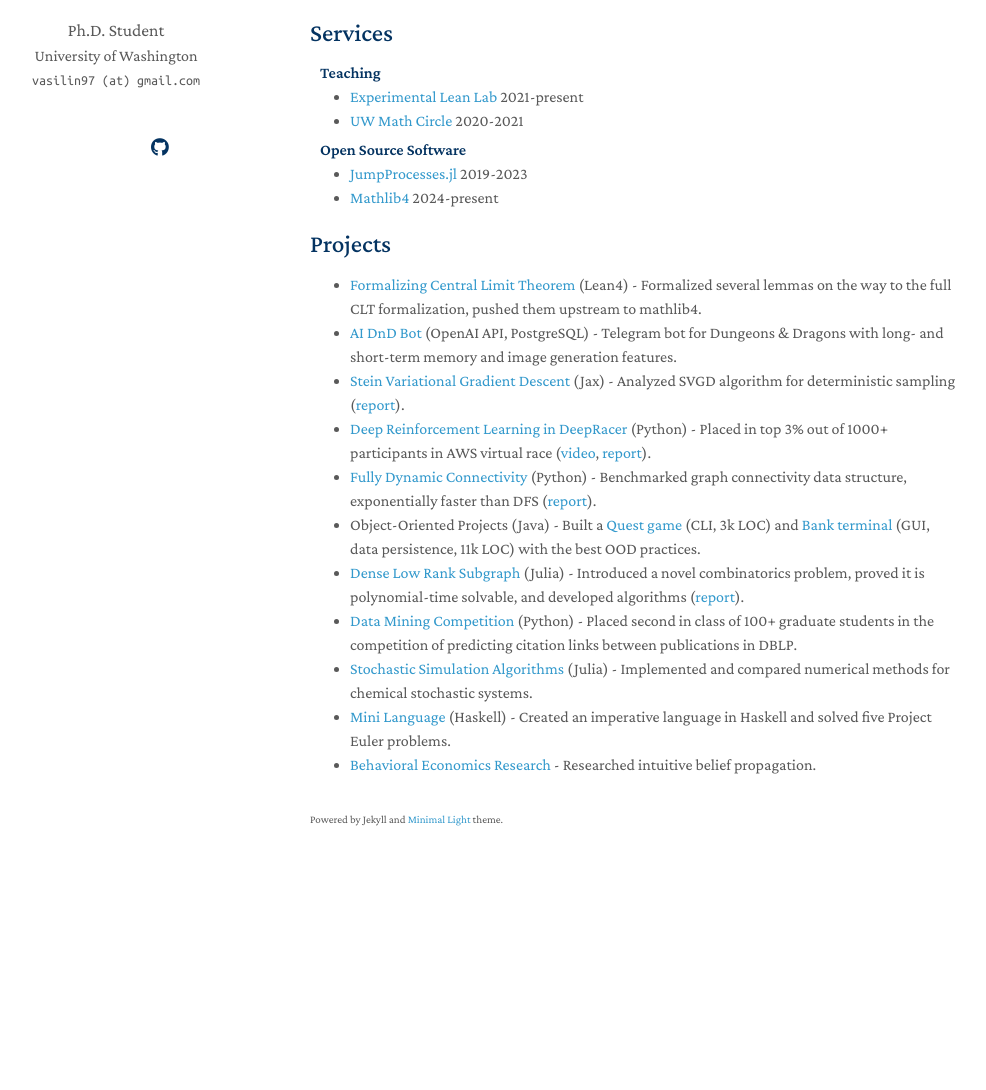
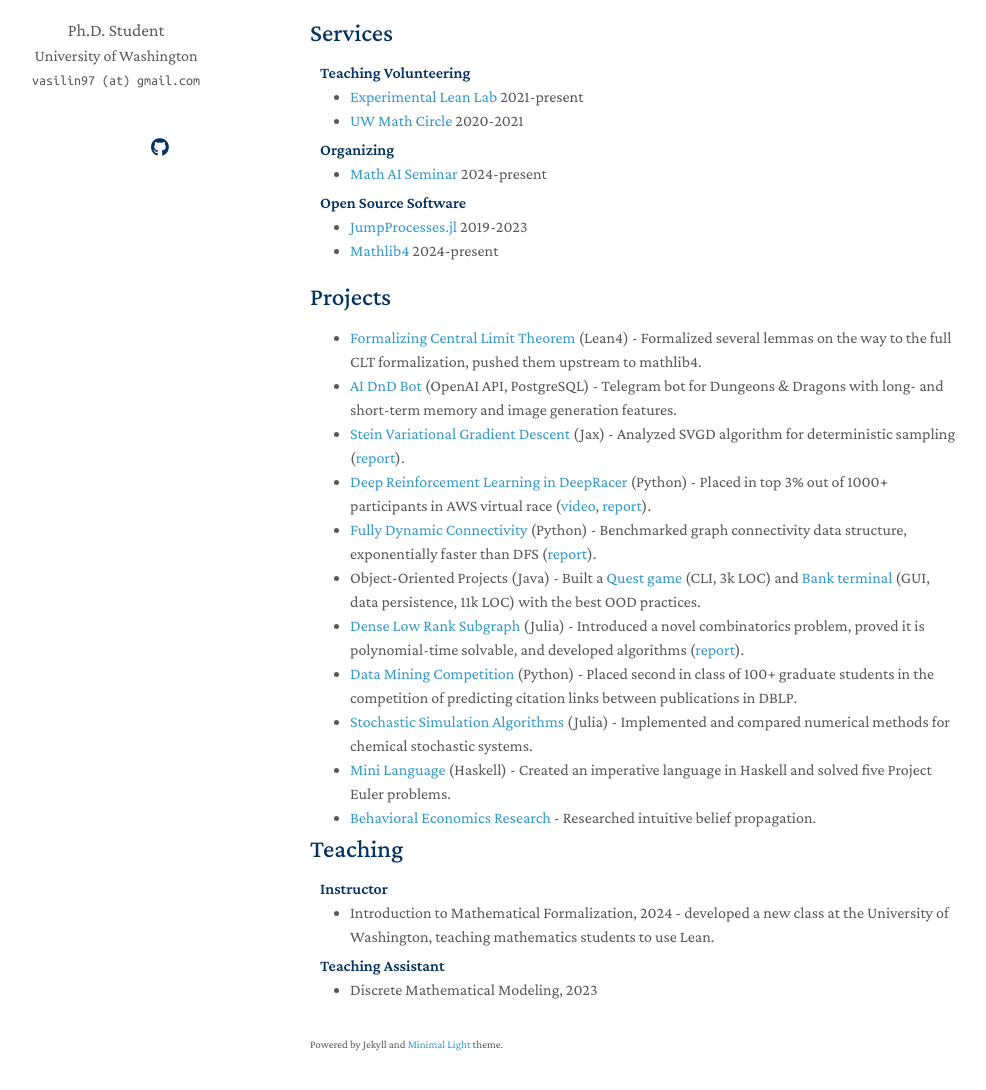
Before and after one commit to Vilin97/Vilin97.github.io, a Jekyll site: the page built from index.md, in a window 1280 px wide and 1400 px high, scrolled down 937 px. Shown: the part 275-1365 px from the top of the window, without its empty margins (160-1146 px from the left). Built offline with Jekyll 4.4.1, drawn with Linux system fonts in a browser that asks for light colours; a style sheet for code colours, icons or effects is not loaded; before the commit the page ends 2112 px from its top, so only the background shows below that.

Commit message:
Add teaching.

```diff
--- a/_includes/services.md
+++ b/_includes/services.md
@@ -1,11 +1,18 @@
 ## Services
 
-<h4 style="margin:0 10px 0;">Teaching</h4>
+<h4 style="margin:0 10px 0;">Teaching Volunteering</h4>
 
 <ul style="margin:0 0 5px;">
   <li><a href="https://sites.math.washington.edu/~jarod/xll.html">Experimental Lean Lab</a> 2021-present</li>
   <li><a href="https://sites.math.washington.edu/~mathcircle/circle/">UW Math Circle</a> 2020-2021</li>
 </ul>
+
+<h4 style="margin:0 10px 0;">Organizing</h4>
+<ul style="margin:0 0 5px;">
+  <li><a href="https://math.washington.edu/events/series/math-ai-seminar">Math AI Seminar</a> 2024-present</li>
+</ul>
+
+
 
 <h4 style="margin:0 10px 0;">Open Source Software</h4>
 
--- /dev/null
+++ b/_includes/teaching.md
@@ -0,0 +1,13 @@
+## Teaching
+
+<h4 style="margin:0 10px 0;">Instructor</h4>
+
+<ul style="margin:0 0 5px;">
+    <li>Introduction to Mathematical Formalization, 2024 - developed a new class at the University of Washington, teaching mathematics students to use Lean.</li>
+</ul>
+
+<h4 style="margin:0 10px 0;">Teaching Assistant</h4>
+
+<ul style="margin:0 0 5px;">
+    <li>Discrete Mathematical Modeling, 2023</li>
+</ul>
--- a/index.md
+++ b/index.md
@@ -26,3 +26,5 @@ I am a Ph.D. student at the University of Washington.
 {% include_relative _includes/services.md %}
 
 {% include_relative _includes/projects.md %}
+
+{% include_relative _includes/teaching.md %}
```
